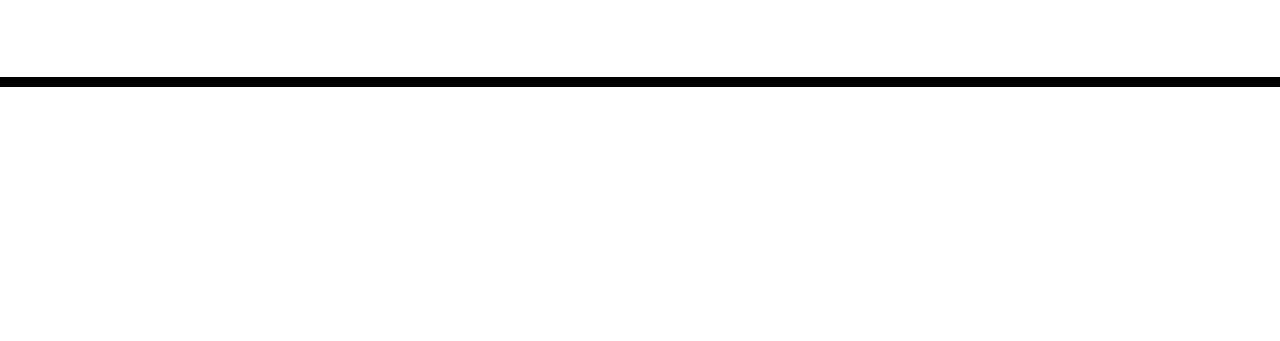
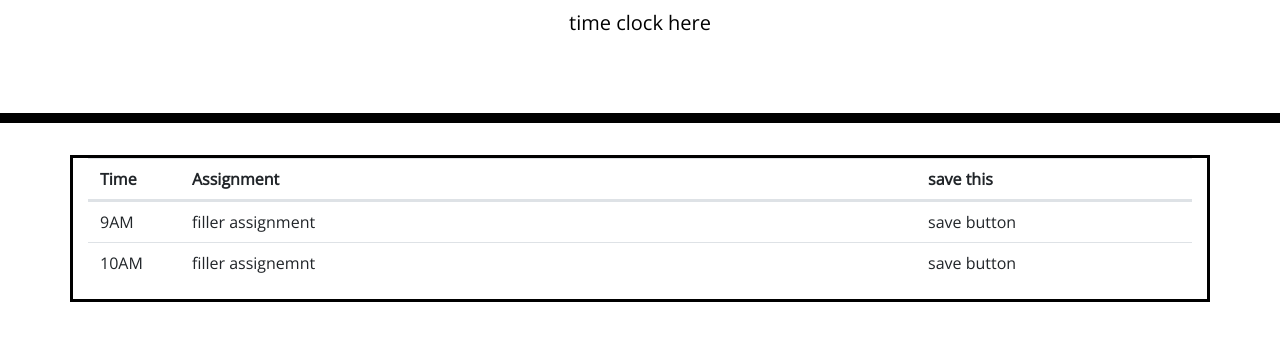
Before and after one commit to MCassandra/Work-Day-Scheduler, a plain HTML site: page Develop/index.html in a window 1280 px wide. Shown: the part 181-522 px from the top of the page. Drawn offline with nearby package versions, Linux system fonts and the light colour scheme.

Commit message:
basic wireframe using boostrap table

```diff
--- a/Develop/index.html
+++ b/Develop/index.html
@@ -26,14 +26,40 @@
     <header class="jumbotron">
       <h1 class="display-3">Work Day Scheduler</h1>
       <p class="lead">A simple calendar app for scheduling your work day</p>
-      <p id="currentDay" class="lead"></p>
+      <p id="currentDay" class="lead">time clock here</p>
+
     </header>
+    <!-- time by hours here -->
     <div class="container">
-      <!-- Timeblocks go here -->
-    </div>
+      <table id="productSizes" class="table">
+          <thead>
+              <tr class="d-flex">
+                  <th class="col-1">Time</th>
+                  <th class="col-8">Assignment</th>
+                  <th class="col-3">save this</th>
+
+              </tr>
+          </thead>
+          <tbody>
+              <tr class="d-flex">
+                  <td class="col-1">9AM</td>
+                  <td class="col-8">filler assignment</td>
+                  <td class="col-3">save button</td>
+
+              </tr>
+              <tr class="d-flex">
+                  <td class="col-1">10AM</td>
+                  <td class="col-8">filler assignemnt</td>
+                  <td class="col-3">save button</td>
+
+              </tr>
+          </tbody>
+      </table>
 
     <script src="https://cdnjs.cloudflare.com/ajax/libs/jquery/3.2.1/jquery.min.js"></script>
     <script src="https://cdnjs.cloudflare.com/ajax/libs/moment.js/2.24.0/moment.min.js"></script>
+    <script src="https://code.jquery.com/jquery-3.5.1.slim.min.js" integrity="sha384-DfXdz2htPH0lsSSs5nCTpuj/zy4C+OGpamoFVy38MVBnE+IbbVYUew+OrCXaRkfj" crossorigin="anonymous"></script>
+    <script src="https://cdn.jsdelivr.net/npm/bootstrap@4.5.3/dist/js/bootstrap.bundle.min.js" integrity="sha384-ho+j7jyWK8fNQe+A12Hb8AhRq26LrZ/JpcUGGOn+Y7RsweNrtN/tE3MoK7ZeZDyx" crossorigin="anonymous"></script>
     <script src="script.js"></script>
   </body>
 </html>
--- a/Develop/script.js
+++ b/Develop/script.js
@@ -0,0 +1,3 @@
+// use moment.js to update time
+var currentDay = moment();
+$("currentDay").text(currentDay.format("MMM Do, YYYY"));
--- a/Develop/style.css
+++ b/Develop/style.css
@@ -69,3 +69,7 @@ textarea {
   font-size: 20px;
   transition: all 0.3s ease-in-out;
 }
+
+.container {
+  border:#000000 solid;
+}
```
